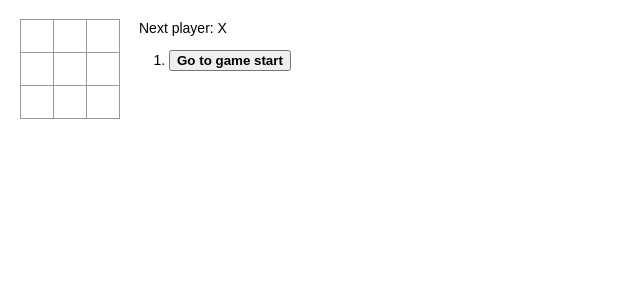
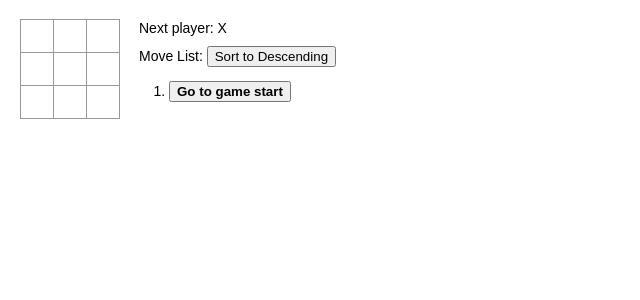
Before and after one commit to Ekown/react-tictactoe, a React (Create React App) app: page / in a window 1280 px wide. Shown: the top 300 px of the page, without its empty margins (0-640 px from the left). Built offline with nearby package versions, Linux system fonts and the light colour scheme.

Commit message:
Add button for toggling the move list sorting order

```diff
--- a/src/App.css
+++ b/src/App.css
@@ -87,3 +87,7 @@ ol, ul {
 .game-info {
   margin-left: 20px;
 }
+
+.move-list {
+  margin-top: 10px;
+}
--- a/src/App.js
+++ b/src/App.js
@@ -2,6 +2,7 @@ import './App.css';
 import React from 'react';
 import Board from './components/board';
 import Move from './components/move';
+import Sort from './components/sort';
 
 export default class App extends React.Component {
   constructor(props) {
@@ -13,6 +14,7 @@ export default class App extends React.Component {
       locations: Array(1).fill({}),
       xIsNext: true,
       stepNumber: 0,
+      sort: 'asc',
     };
   }
 
@@ -52,12 +54,19 @@ export default class App extends React.Component {
     });
   }
 
+  sortMoveList(sort) {
+    this.setState({
+      sort: sort === 'Ascending' ? 'asc' : 'desc',
+    });
+  }
+
   render() {
     const history = this.state.history;
     const locations = this.state.locations;
     const current = history[this.state.stepNumber];
     const winner = calculateWinner(current.squares);
     const status = winner ? 'Winner: ' + winner : 'Next player: ' + (this.state.xIsNext ? 'X' : 'O');
+    const sort = this.state.sort === 'asc' ? 'Descending' : 'Ascending';
 
     const moves = history.map((step, move) => {
       const desc = move ? `Go to move # ${move} (col: ${locations[move - 1].col}, row: ${locations[move - 1].row})` : 'Go to game start';
@@ -72,6 +81,32 @@ export default class App extends React.Component {
       );
     });
 
+    if (sort === 'Descending') {
+      moves.sort((a, b) => {
+        if (a.key > b.key) {
+            return 1;
+        }
+
+        if (a.key < b.key) {
+            return -1;
+        }
+
+        return 0;
+      });
+    } else {
+      moves.sort((a, b) => {
+        if (a.key < b.key) {
+            return 1;
+        }
+
+        if (a.key > b.key) {
+            return -1;
+        }
+
+        return 0;
+      });
+    }
+
     return (
       <div className="game">
         <div className="game-board">
@@ -82,7 +117,11 @@ export default class App extends React.Component {
         </div>
         <div className="game-info">
           <div>{status}</div>
-          <ol>{moves}</ol>
+          <div className="move-list">
+            <span>Move List: <Sort desc={sort} onClick={() => this.sortMoveList(sort)}/></span>
+            <ol>{moves}</ol>
+          </div>
+
         </div>
       </div>
     );
--- /dev/null
+++ b/src/components/sort.js
@@ -0,0 +1,10 @@
+
+export default function Sort(props) {
+    return (
+      <button
+        onClick={props.onClick}
+      >
+        Sort to {props.desc}
+      </button>
+    );
+}
```
